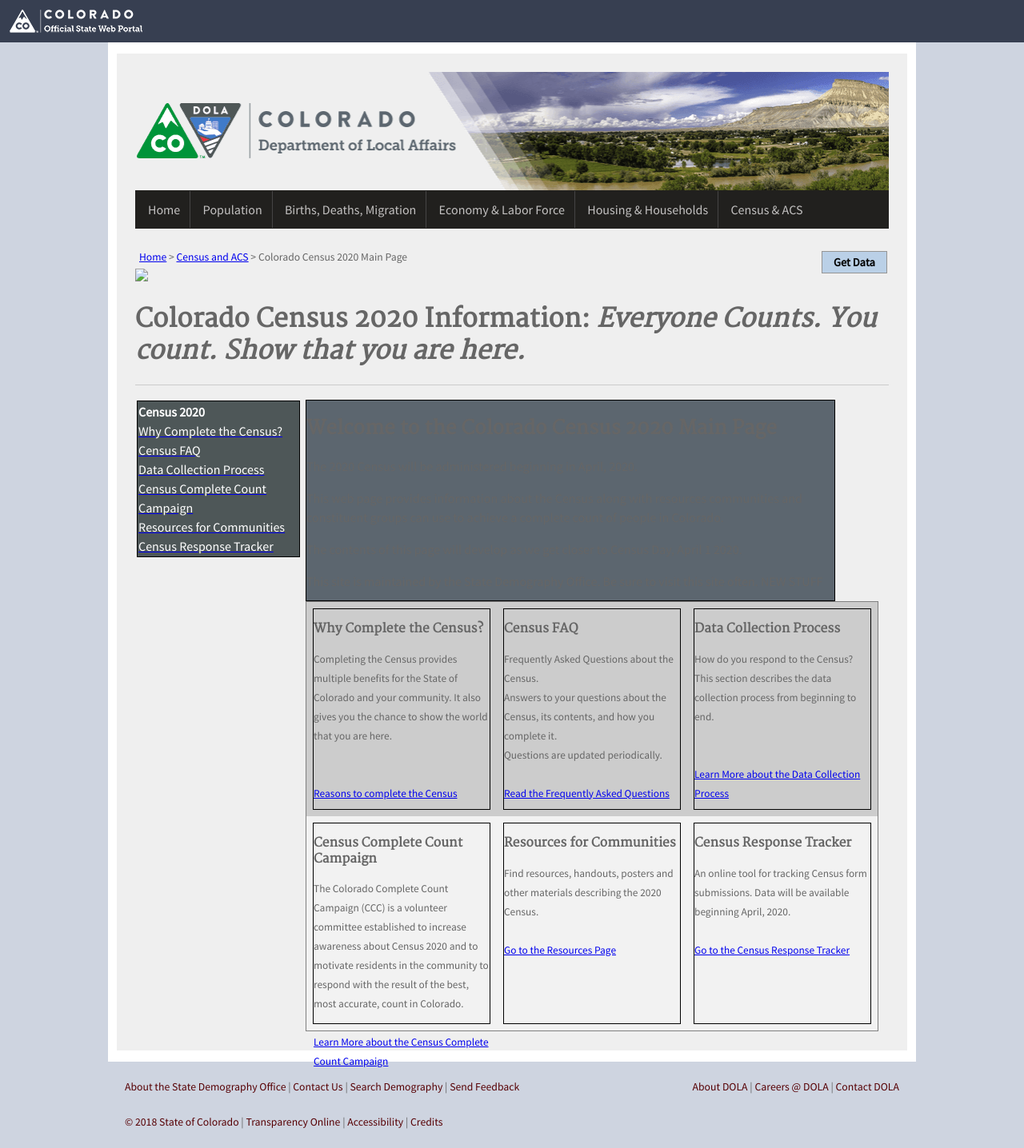
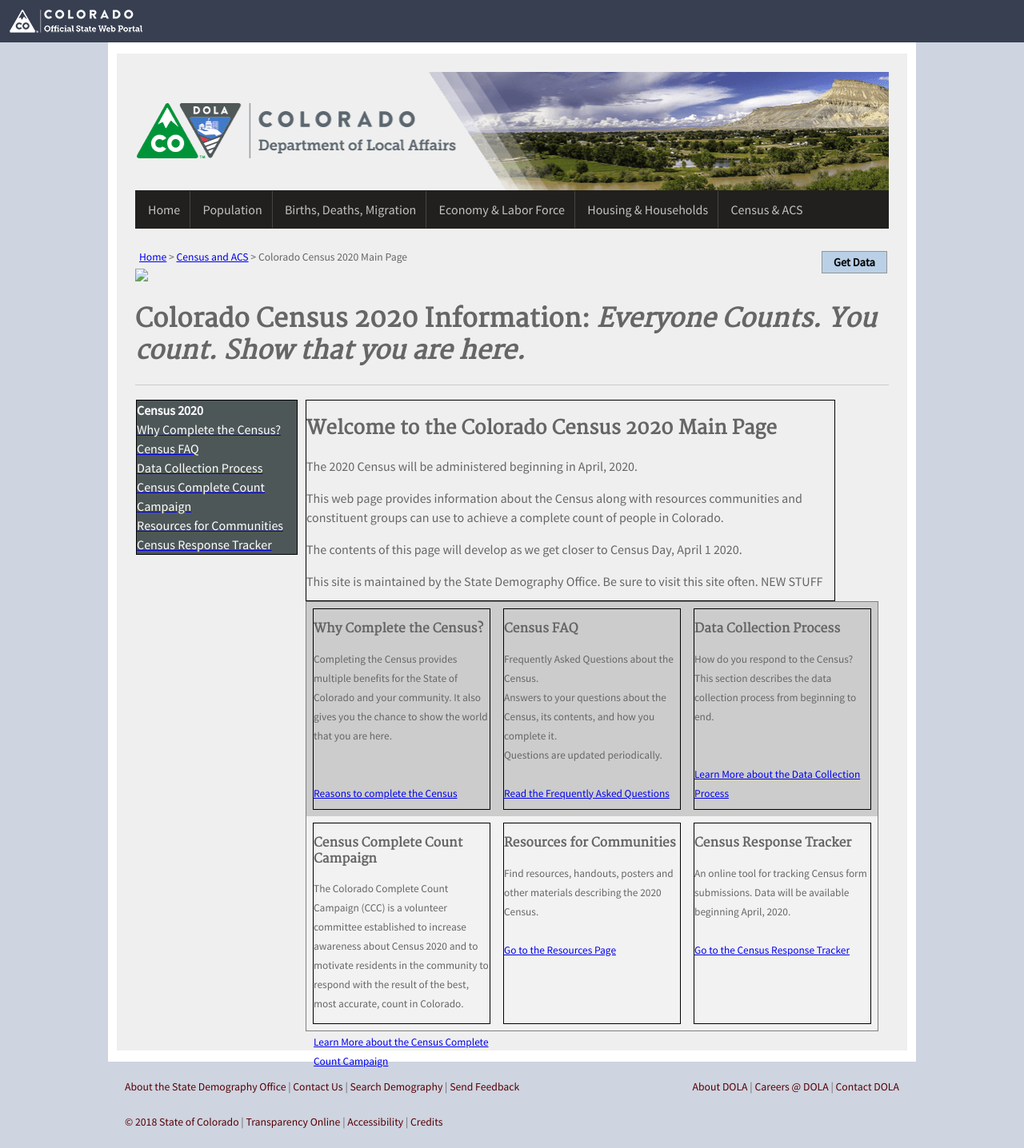
Before and after one commit to TBleess/Website_New, a Jekyll site: the page built from pages/5_CensusACS/census_2020_main.html, in a window 1280 px wide. Shown: the whole page at 80% size. Built offline with Jekyll 4.4.1, drawn with Linux system fonts in a browser that asks for light colours.

Commit message:
Update census_2020_main.html

```diff
--- a/pages/5_CensusACS/census_2020_main.html
+++ b/pages/5_CensusACS/census_2020_main.html
@@ -23,7 +23,7 @@
 }
 .column2 {
     float: left;
-    width: 660px;
+    width: 670px;
     padding: 1px;
 }
 
@@ -39,13 +39,12 @@
     background-color: #4e5758;
     width: 200px;
     border: 1px solid black ;
-    padding: 1px;
-    margin: 1px;
+    padding: 0px;
+    margin: 0px;
     float: left;
 	}
 
 #wide_box  {
-    background-color: #5c666f;
     width: 660px;
     height: 250px;
     border: 1px solid black ;
```
